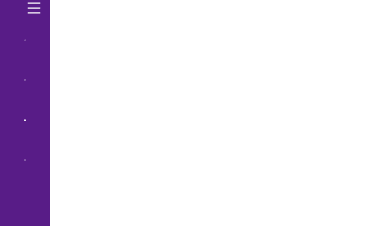
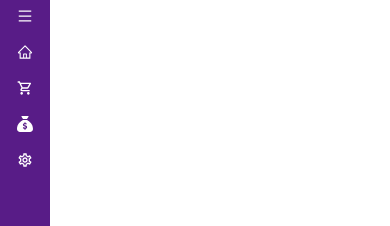
Before and after one commit to calma016/fsae_pr, a React (Create React App) app: page / in a window 390 px wide. Both pictures are taken after a click on the icon 240 px from the left and 16 px from the top of the page. Shown: the top 226 px of the page. Built offline with nearby package versions, Linux system fonts and the light colour scheme.

Commit message:
feature : add fuctionality to the minisidebar

```diff
--- a/src/Components/Sidebar.js
+++ b/src/Components/Sidebar.js
@@ -19,21 +19,21 @@ function Sidebar() {
   return (
     <div className="flex relative" >
       {/* minisidebar */}
-      <div className={isShowingSidebar ? "hidden" : 'absolute top-0 bottom-0 left-0 h-screen bg-purple-900 text-[#ffff] w-[50px] lg:hidden px-2'}>
+      <div className={isShowingSidebar ? "hidden" : 'absolute flex flex-col items-center top-0 bottom-0 left-0 h-screen bg-purple-900 text-[#ffff] w-[50px] lg:hidden p-2 '}>
       <div>
             <div className='flex items-center justify-between '>
-              <div></div>
+              {/* <div><h1>L</h1></div> */}
               <div >
                 <AiOutlineMenu onClick={toggleSidebar} className='cursor-pointer'/>
               </div>
             </div>
-          </div>
+       </div>
           <div>
               <ul onClick={toggleSidebar} className='list-none'>
-                  <li className='flex items-center gap-2 m-2 p-2 cursor-pointer'> <AiOutlineHome /> </li>
-                  <li className='flex items-center gap-2 m-2 p-2 cursor-pointer'> < MdOutlineShoppingCart /></li>
-                  <li className='flex items-center gap-2 m-2 p-2 cursor-pointer'> <FaSackDollar /></li>
-                  <li className='flex items-center gap-2 m-2 p-2 cursor-pointer'> <MdOutlineSettings /></li>
+                  <li className=' my-5 cursor-pointer'> <AiOutlineHome /> </li>
+                  <li className=' my-5 cursor-pointer'> < MdOutlineShoppingCart /></li>
+                  <li className=' my-5 cursor-pointer'> <FaSackDollar /></li>
+                  <li className=' my-5 cursor-pointer'> <MdOutlineSettings /></li>
               </ul>
           </div>
 
```
